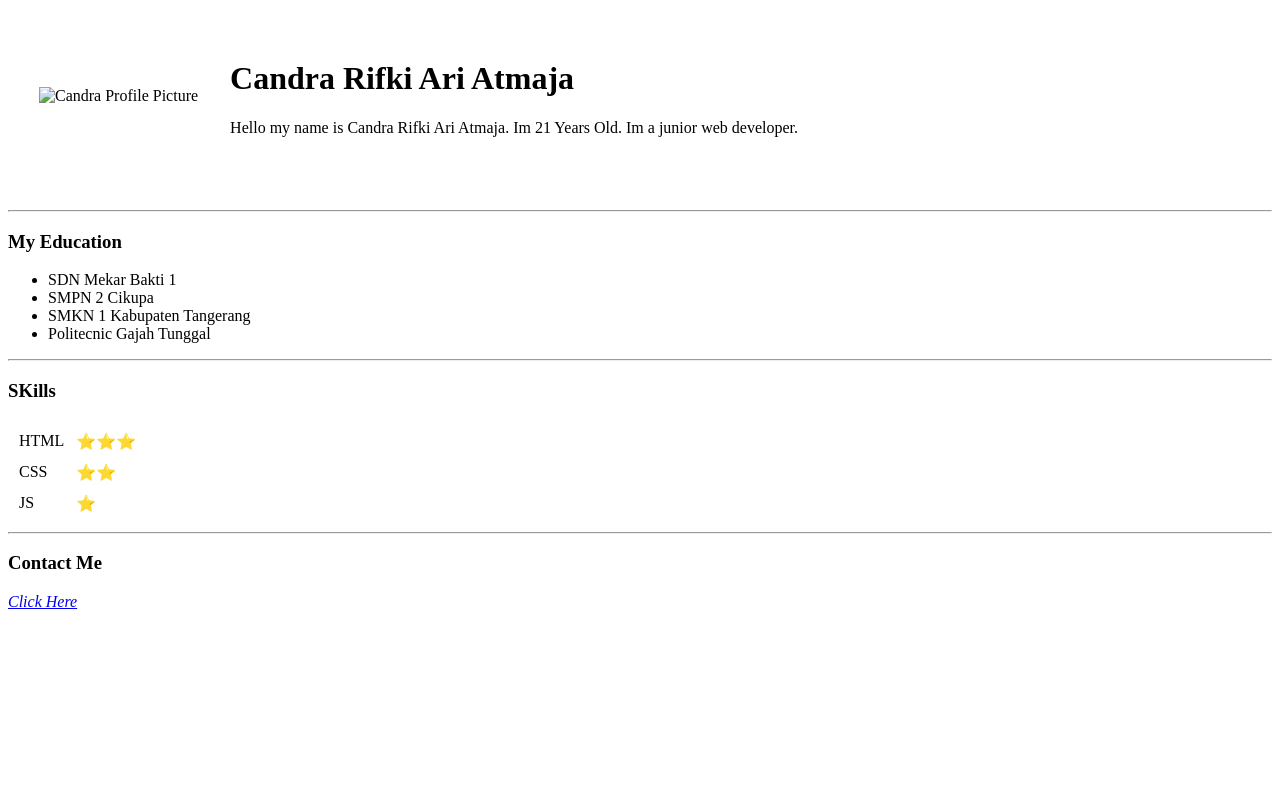
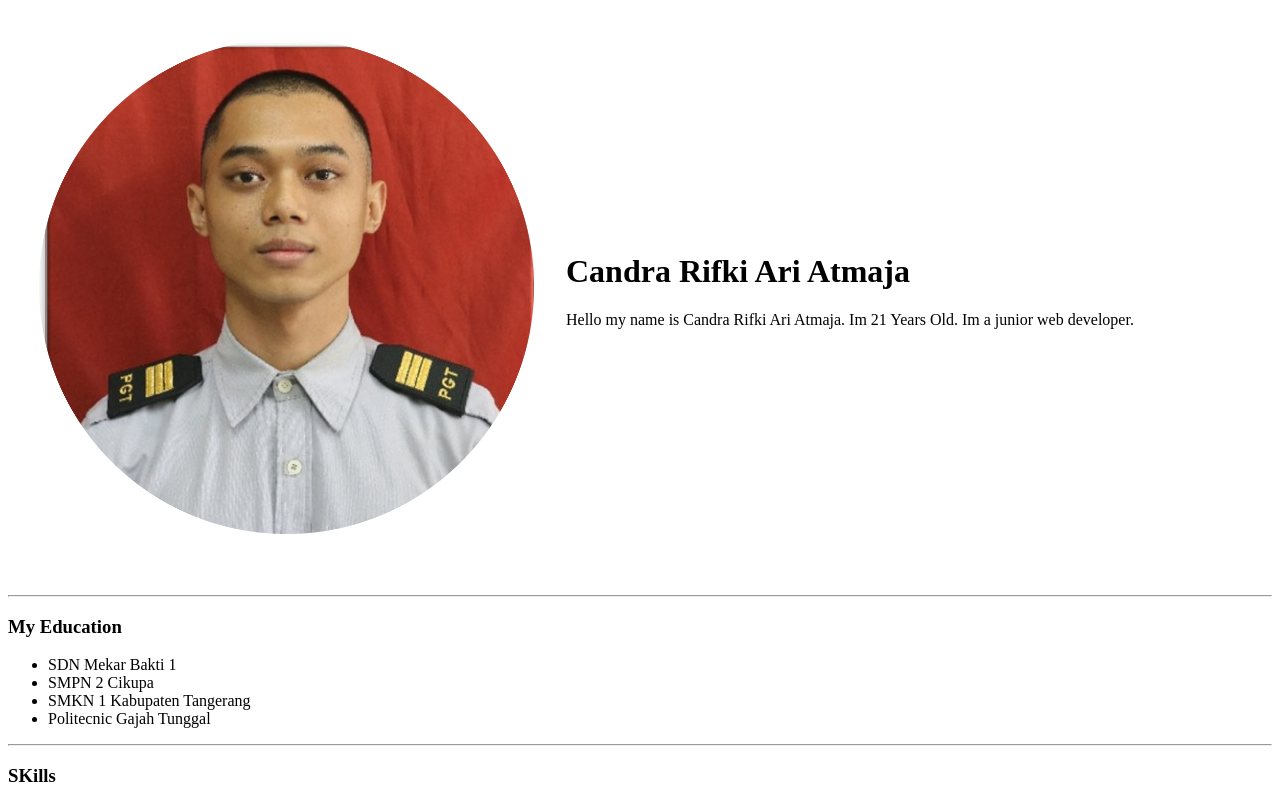
Before and after one commit to CandraRAA/cv, a plain HTML site: page index.html in a window 1280 px wide. Shown: the top 800 px of the page. Drawn offline with Linux system fonts and the light colour scheme.

Commit message:
Update index.html

```diff
--- a/index.html
+++ b/index.html
@@ -10,7 +10,7 @@
     <table cellspacing ="30">
         <tr>
             <td>
-                <img src="image/candra rifki.jpg" alt="Candra Profile Picture">
+                <img src="candra rifki.jpg" alt="Candra Profile Picture">
             </td>
             <td>
                 <h1>Candra Rifki Ari Atmaja</h1>
```
